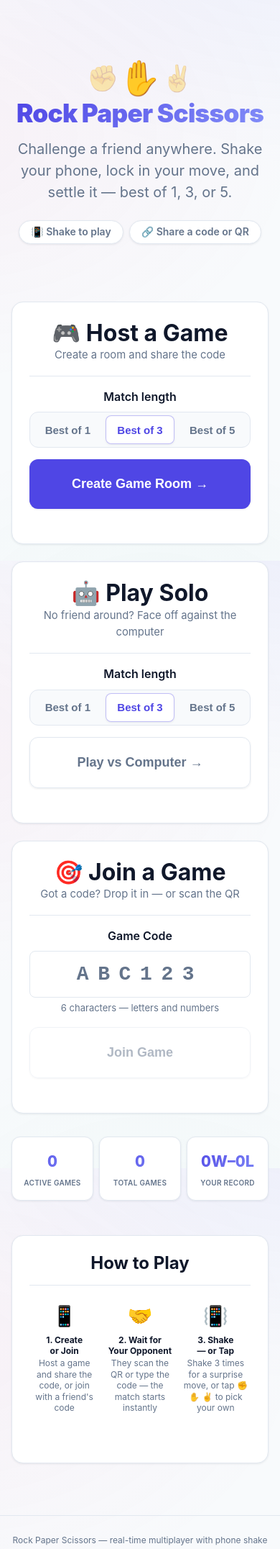
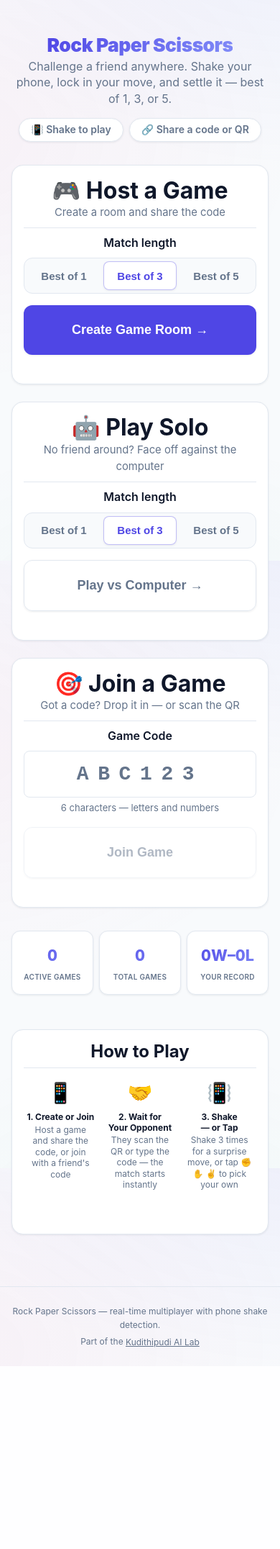
Before and after one commit to kudithipudi/scissors, a FastAPI app: page / in a window 390 px wide. Shown: the part 65-2217 px from the top of the page at 72% size. After the commit the page ends 1945 px from the top, so only its background shows below. Run offline with FastAPI, Linux system fonts and the light colour scheme; data that the repository does not hold is empty.

Commit message:
Trim the home hero further so primary actions clear the mobile fold
Real-device testing (address bar + tab strip eat far more viewport
than a headless 390x844 check accounts for) showed "Create Game Room"
still below the fold, especially with the "Rejoin your last game" pill
shown. Hide the decorative rock-paper-scissors demo animation on
mobile, shrink the hero heading/subtitle, and tighten card padding so
the host/solo/join cards start sooner.

Verified with a Playwright script simulating a returning player
(rejoin pill shown) at both 390x844 and a 390x650 viewport approximating
real mobile browser chrome — the primary CTA is now visible without
scrolling in both. uxcheck still clean; full pytest suite (118 tests)
still passes.

Co-Authored-By: Claude Sonnet 5 <noreply@anthropic.com>
Claude-Session: https://claude.ai/code/session_01XKTZkNojEpfDaAveB9vdrL

```diff
--- a/app/static/css/styles.css
+++ b/app/static/css/styles.css
@@ -1100,6 +1100,13 @@ table th {
     transform: scale(1.15);
 }
 
+.hero-subtitle {
+    font-size: 1.25rem;
+    max-width: 560px;
+    margin: 0 auto var(--spacing-lg);
+    line-height: 1.5;
+}
+
 /* ----- Join input ----- */
 .join-input {
     letter-spacing: 0.45em;
@@ -1803,4 +1810,41 @@ table th {
         width: 100%;
         height: 100%;
     }
-}
+
+    /* Home hero: on a real phone the browser chrome (address bar, tab
+       strip) eats a big chunk of the viewport before any scrolling — the
+       decorative demo/heading/subtitle were pushing "Create Game Room"
+       below what's actually visible. Trim hard so the action cards start
+       sooner; the header already carries the app name. */
+    .hero {
+        padding: var(--spacing-md) 0 var(--spacing-sm);
+    }
+
+    .hero.mb-3 {
+        margin-bottom: var(--spacing-lg);
+    }
+
+    .rps-demo {
+        display: none;
+    }
+
+    .hero h1 {
+        font-size: 1.65rem;
+        margin-bottom: var(--spacing-xs);
+    }
+
+    .hero-subtitle {
+        font-size: 1rem;
+        line-height: 1.4;
+        margin-bottom: var(--spacing-md);
+    }
+
+    .card {
+        padding: var(--spacing-md);
+    }
+
+    .card-header {
+        margin-bottom: var(--spacing-sm);
+        padding-bottom: var(--spacing-sm);
+    }
+}
--- a/app/templates/index.html
+++ b/app/templates/index.html
@@ -16,7 +16,7 @@
                 Rock Paper Scissors
             </span>
         </h1>
-        <p class="text-muted" style="font-size: 1.25rem; max-width: 560px; margin: 0 auto var(--spacing-lg); line-height: 1.5;">
+        <p class="text-muted hero-subtitle">
             Challenge a friend anywhere. Shake your phone, lock in your move, and settle it — best of 1, 3, or 5.
         </p>
         <div class="feature-chips">
```
